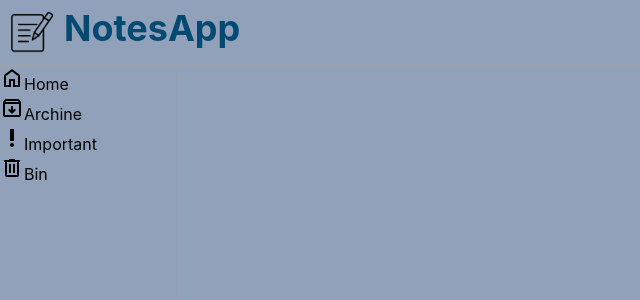
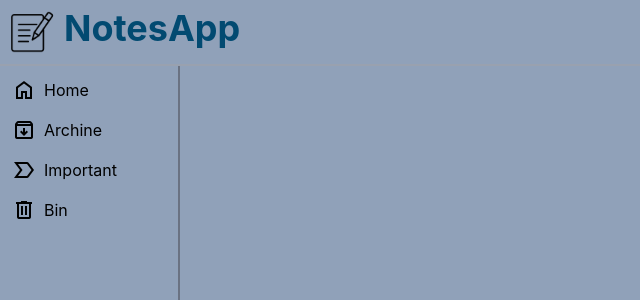
Before and after one commit to AshokCse01/react-note-app, a React (Vite) app: page / in a window 1280 px wide. Shown: the top 300 px of the page, without its empty margins (0-640 px from the left). Built offline with nearby package versions, Linux system fonts and the light colour scheme.

Commit message:
add google icons into a index.html and add style to the sidebar

```diff
--- a/index.html
+++ b/index.html
@@ -5,8 +5,7 @@
     <link rel="icon" type="image/svg+xml" href="/favicon.svg" />
     <meta name="viewport" content="width=device-width, initial-scale=1.0" />
     <title>react-note-app</title>
-    <link rel="stylesheet" href="https://fonts.googleapis.com/css2?family=Material+Symbols+Outlined:opsz,wght,FILL,GRAD@24,400,0,0&icon_names=archive" />
-
+   <link href="https://fonts.googleapis.com/css2?family=Material+Symbols+Outlined" rel="stylesheet" />
   </head>
   <body>
     <div id="root"></div>
--- a/src/sidebar/index.jsx
+++ b/src/sidebar/index.jsx
@@ -1,31 +1,33 @@
-import { Link } from 'react-router-dom'
+import { Link, NavLink } from 'react-router-dom'
 
 
 export const SideBar = () => {
+
+    const getStyle = ({ isActive }) => {
+        return isActive ? 'bg-indigo-800 flex align-center px-2 py-1 gap-2 rounded-tr-full rounded-br-full  ' : ' hover:bg-indigo-800 flex align-center hover:text-slate-200 gap-2 p-2 px-1 rounded-tr-full rounded-br-full '
+    }
     return (
-        <aside className='flex flex-col border-r-2 border-gray-400 w-45 h-screen'>
-            <Link to='/home'>
-                <span class="material-symbols-outlined">
-                    home
-                </span>
+        <aside className='flex flex-col px-2 py-1 border-r-2 border-gray-500 w-45 h-screen '>
+            <NavLink className={getStyle} to='/home'>
+                <span className="material-symbols-outlined">home</span>
                 <span>Home</span>
-            </Link>
-            <Link to='/archive' >
-                <span class="material-symbols-outlined">
+            </NavLink>
+            <NavLink className={getStyle} to='/archive' >
+                <span className="material-symbols-outlined">
                     archive
                 </span>
                 <span>Archine</span>
-            </Link>
-            <Link to='/important' >
+            </NavLink>
+            <NavLink className={getStyle} to='/important' >
                 <span class="material-symbols-outlined">
-                    priority_high
+                    label_important
                 </span>
-                <span>Important</span></Link>
-            <Link to='/bin' >
-                <span class="material-symbols-outlined">
+                <span>Important</span></NavLink>
+            <NavLink className={getStyle} to='/bin' >
+                <span className="material-symbols-outlined">
                     delete
                 </span>
-                <span>Bin</span></Link>
+                <span>Bin</span></NavLink>
         </aside>
     )
 }
```
